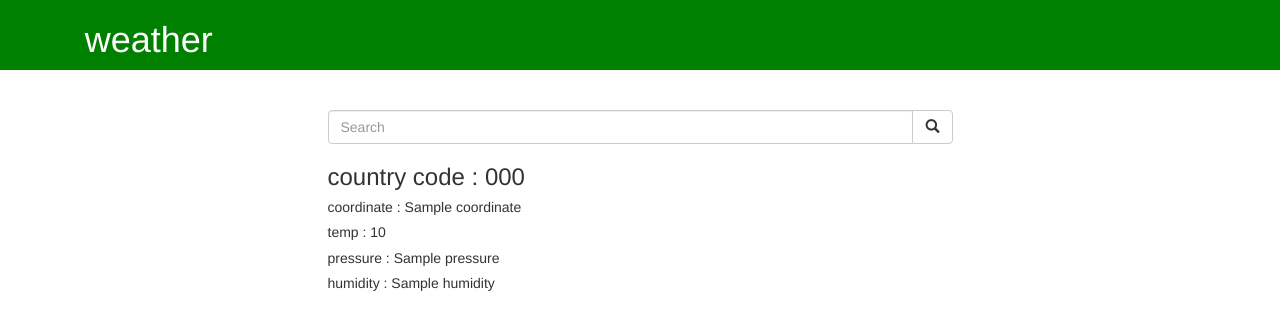
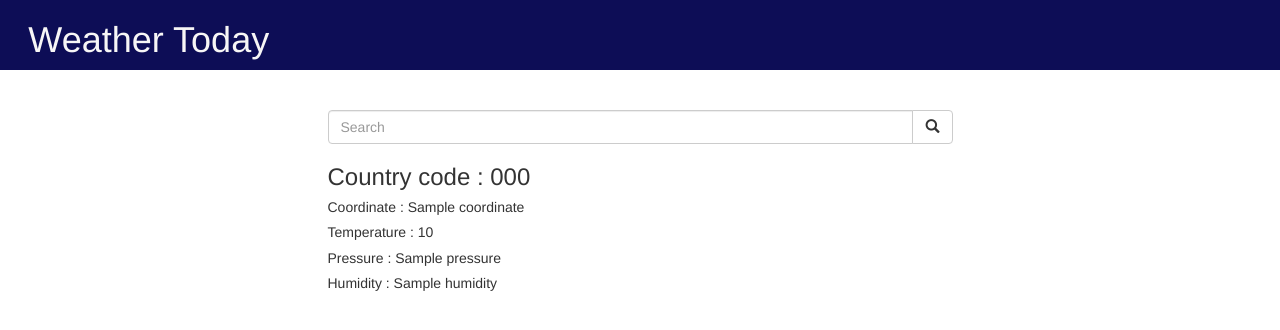
Before and after one commit to pranavi2410/WeatherApp, a Django app: template main/templates/main/index.html in a window 1280 px wide. Shown: the top 330 px of the page. Run offline with Django 5.2, Linux system fonts and the light colour scheme; the template is opened without the code that fills it: most values are stand-ins (such as "Sample title", 1, 10 or a date in 2020); some libraries are stand-ins or nearby versions.

Commit message:
first commit

```diff
--- a/main/templates/main/index.html
+++ b/main/templates/main/index.html
@@ -3,7 +3,7 @@
 
 <head>
   <meta charset="utf-8">
-  <title>weather</title>
+  <title>Weather Today</title>
   <!-- Latest compiled and minified CSS -->
   <link rel="stylesheet" href="https://maxcdn.bootstrapcdn.com/bootstrap/3.4.0/css/bootstrap.min.css">
 
@@ -16,8 +16,8 @@
 </head>
 
 <body>
-  <nav class="row" style="background: green; color: white;">
-    <h1 class="col-md-3 text-center">weather</h1>
+  <nav class="row" style="background: rgb(13, 13, 86); color: rgb(247, 246, 246);">
+    <h1 class="col-md-3 text-center">Weather Today</h1>
   </nav>
   <br />
   <br />
@@ -36,11 +36,11 @@
   <div class="row">
     {% if country_code and coordinate and temp and pressure and humidity %}
     <div class="col-md-6 col-md-offset-3">
-      <h3>country code : {{country_code}}</h1>
-        <h5>coordinate : {{coordinate}}</h5>
-        <h5>temp : {{temp}}</h5>
-        <h5>pressure : {{pressure}} </h5>
-        <h5>humidity : {{humidity}}</h5>
+      <h3>Country code : {{country_code}}</h1>
+        <h5>Coordinate : {{coordinate}}</h5>
+        <h5>Temperature : {{temp}}</h5>
+        <h5>Pressure : {{pressure}} </h5>
+        <h5>Humidity : {{humidity}}</h5>
     </div>
     {% endif %}
   </div>
```
Also changed, not shown: main/views.py (+5 -5 lines).
